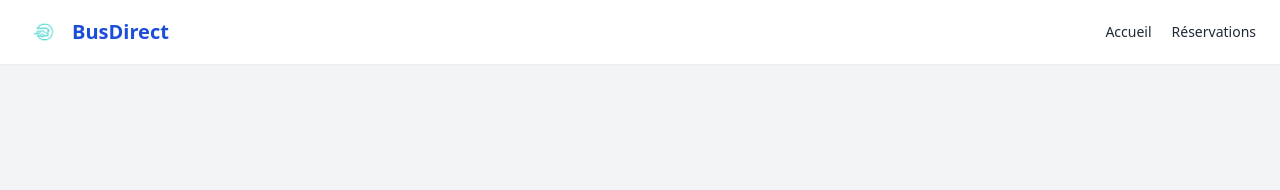
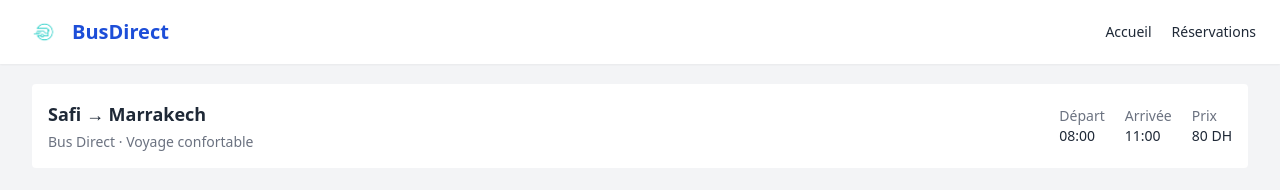
Before and after one commit to Douaeaghmir/BusDirect, a website: page index.html in a window 1280 px wide. Drawn offline with nearby package versions, Linux system fonts and the light colour scheme.

Commit message:
body : adjust depart city and place prix

```diff
--- a/index.html
+++ b/index.html
@@ -21,6 +21,29 @@
             <a href="#" class="hover:text-blue-600">Réservations</a>
         </nav>
     </header>
+        <section class="mx-auto my-5 flex w-[95%] flex-col gap-4 rounded bg-white p-4 sm:flex-row sm:items-center sm:justify-between">
+        <div>
+            <h2 class="text-lg font-semibold">Safi → Marrakech</h2>
+            <p class="mt-1 text-sm text-gray-500">Bus Direct · Voyage confortable</p>
+        </div>
+
+        <div class="flex flex-wrap gap-5 text-sm">
+            <div>
+                <p class="text-gray-500">Départ</p>
+                <p class="font-medium">08:00</p>
+            </div>
+
+            <div>
+                <p class="text-gray-500">Arrivée</p>
+                <p class="font-medium">11:00</p>
+            </div>
+
+            <div>
+                <p class="text-gray-500">Prix</p>
+                <p class="font-medium">80 DH</p>
+            </div>
+        </div>
+    </section>
 
 </body>
 </html>
```
